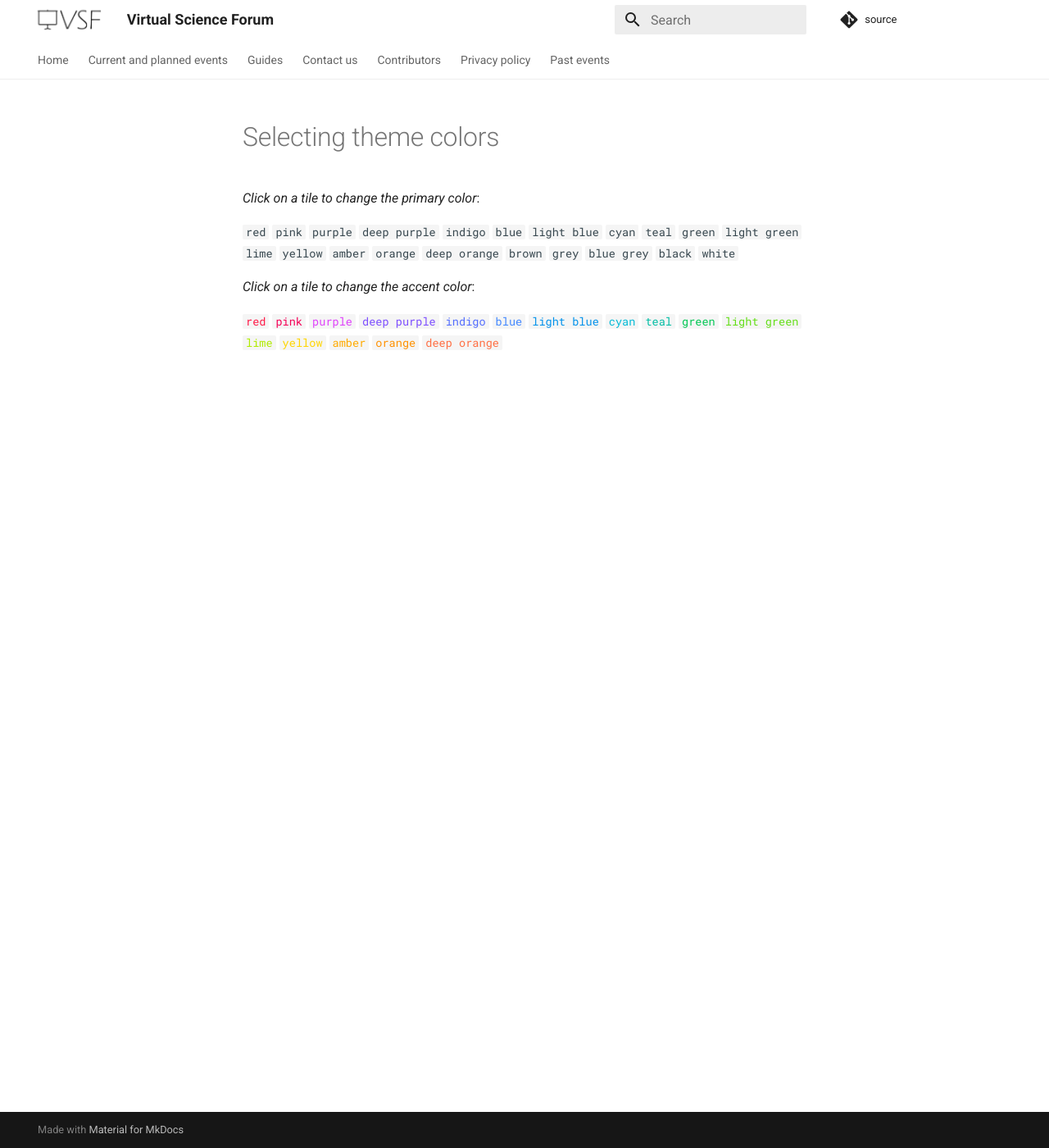
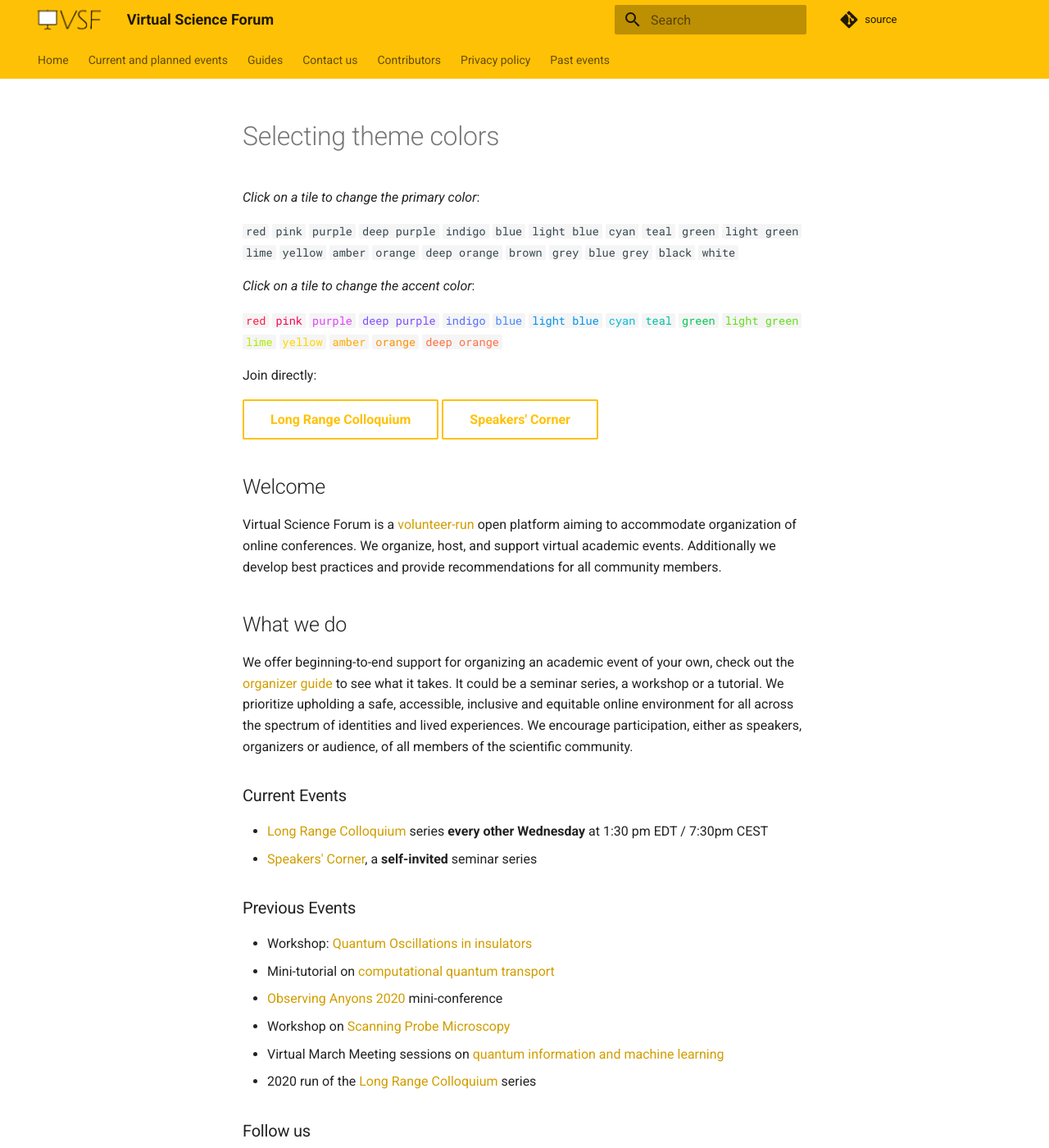
Before and after one commit to virtualscienceforum/virtualscienceforum, an MkDocs documentation site: the page built from src/colors.md, in a window 1280 px wide and 1400 px high. Shown: the whole window at 82% size. Built offline with MkDocs 1.6.1 and Material for MkDocs 9.7.7, drawn with Linux system fonts in a browser that asks for light colours; nearby versions of some CDN libraries; comment, search, counter and statistics services are not loaded; some of the changed text lies outside the part shown.

Commit message:
add more example content to colors

```diff
--- a/mkdocs.yml
+++ b/mkdocs.yml
@@ -38,7 +38,7 @@ theme:
     - navigation.instant
     - navigation.tabs
   palette:
-    primary: 'white'
+    primary: 'amber'
     accent: 'indigo'
 
 markdown_extensions:
--- a/src/colors.md
+++ b/src/colors.md
@@ -78,3 +78,48 @@ _Click on a tile to change the accent color_:
     })
   })
 </script>
+
+Join directly:
+
+[Long Range Colloquium](long_range_colloquium.md){ .md-button }
+[Speakers' Corner](speakers-corner.md){ .md-button }
+
+## Welcome
+
+Virtual Science Forum is a [volunteer-run](whoweare.md) open platform aiming to accommodate organization of online conferences.
+We organize, host, and support virtual academic events.
+Additionally we develop best practices and provide recommendations for all community members.
+
+## What we do
+
+We offer beginning-to-end support for organizing an academic event of your own, check out the [organizer guide](organizerguide.md) to see what it takes. It could be a seminar series, a workshop or a tutorial. We prioritize upholding a safe, accessible, inclusive and equitable online environment for all across the spectrum of identities and lived experiences. We encourage participation, either as speakers, organizers or audience, of all members of the scientific community.
+
+### Current Events
+* [Long Range Colloquium](long_range_colloquium.md) series **every other Wednesday** at 1:30 pm EDT / 7:30pm CEST
+* [Speakers' Corner](speakers-corner.md), a **self-invited** seminar series
+
+### Previous Events
+* Workshop: [Quantum Oscillations in insulators](quantum-oscillations-insulators.md)
+* Mini-tutorial on [computational quantum transport](quantum-transport-workshop.md)
+* [Observing Anyons 2020](Observing_Anyons_2020.md) mini-conference
+* Workshop on [Scanning Probe Microscopy](SPM_workshop.md)
+* Virtual March Meeting sessions on [quantum information and machine learning](inauguralsession.md)
+* 2020 run of the [Long Range Colloquium](long_range_colloquium.md) series
+
+### Follow us
+
+Sign up for the event announcements [mailing list](mailinglist.md)
+
+<style>
+iframe.twitter-follow-button {
+    border: none;
+}
+</style>
+<a href="https://twitter.com/virtualsciforum?ref_src=twsrc%5Etfw" class="twitter-follow-button" data-size="large" data-dnt="true" data-show-count="true">Follow @virtualsciforum</a><script async src="https://platform.twitter.com/widgets.js" charset="utf-8"></script>
+
+### Join us
+
+We are always happy to welcome new members on the organizational side of VSF.
+Please take a look [here](contact.md) to see how to keep up with our activities or join our organising team.
+
+<a class="github-button" href="https://github.com/virtualscienceforum/virtualscienceforum" data-size="large" data-show-count="true" aria-label="Star virtualscienceforum/virtualscienceforum on GitHub">Star</a>
```
